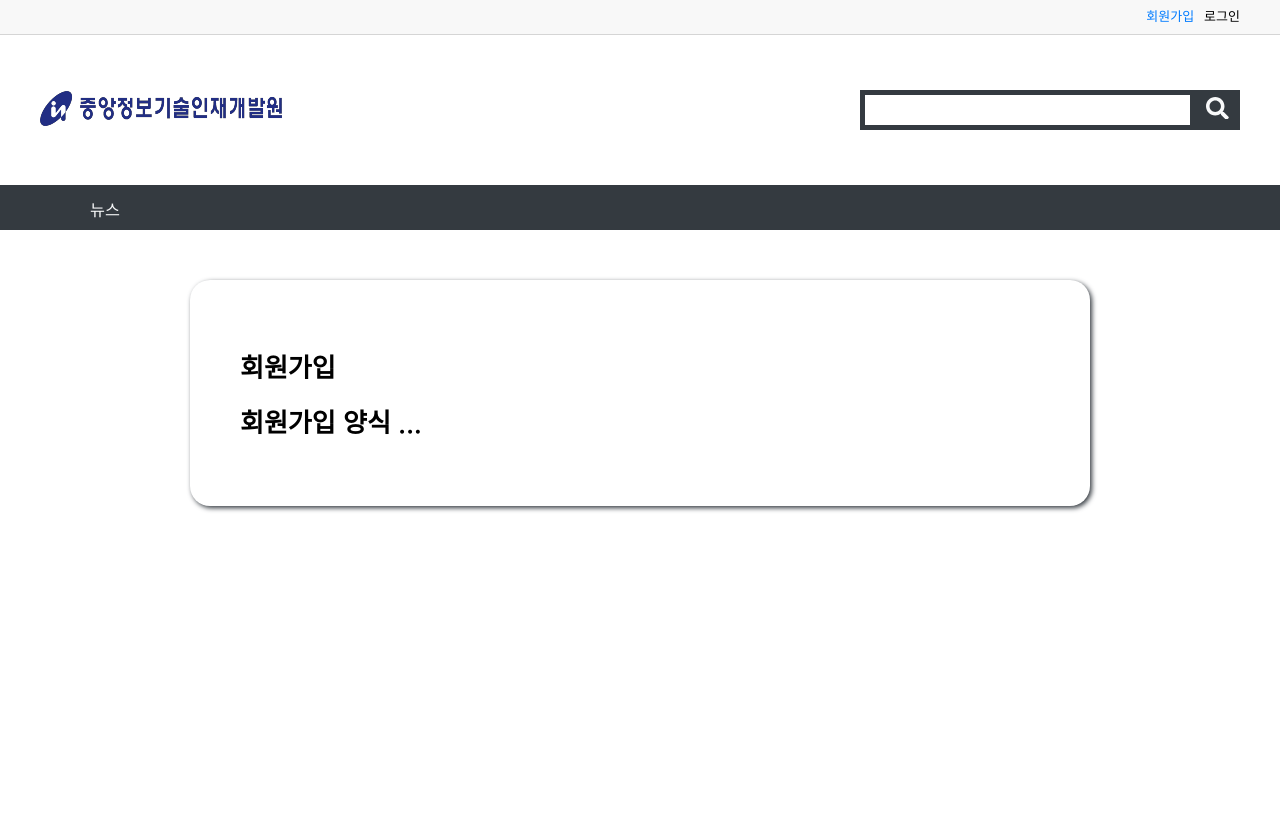
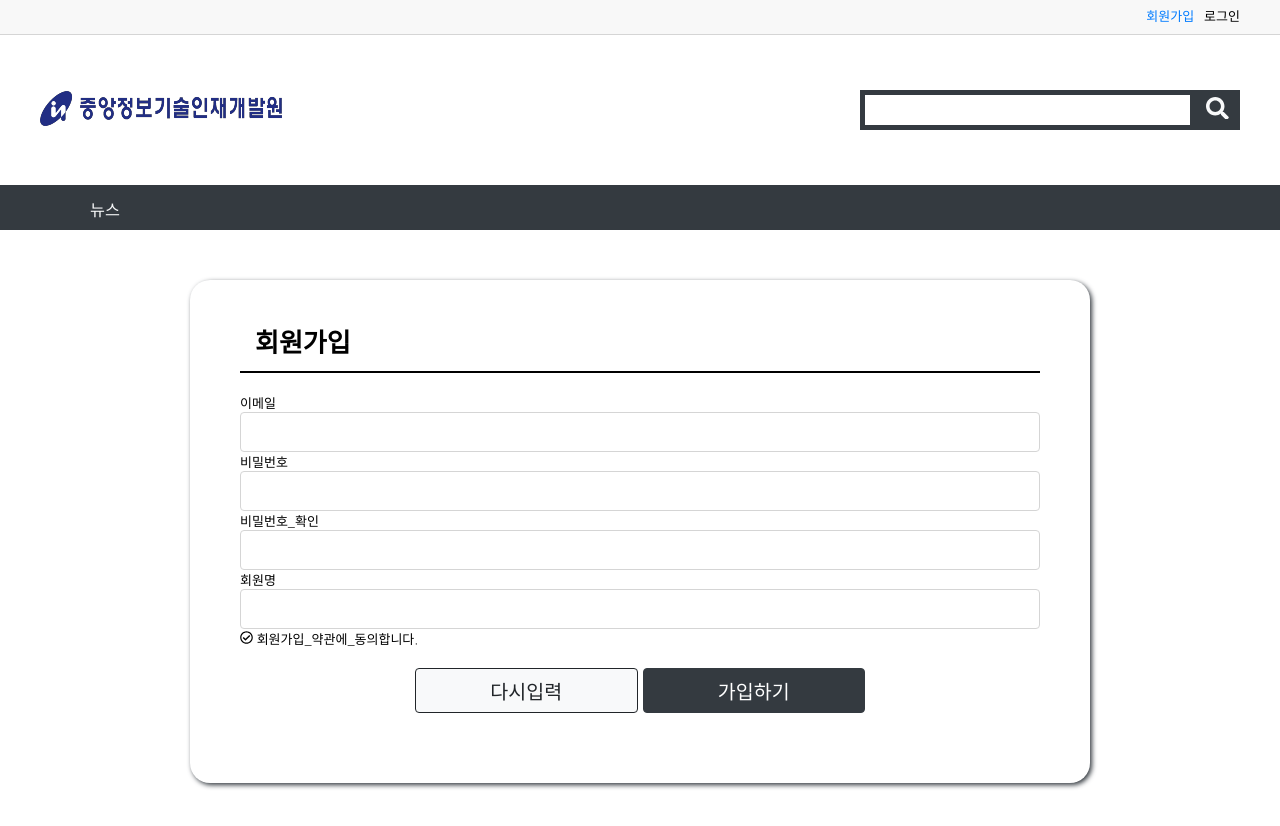
Before and after one commit to hyeon12/react_project, a React (Create React App) app: page /member/join in a window 1280 px wide. Shown: the top 826 px of the page. Built offline with nearby package versions, Linux system fonts and the light colour scheme.

Commit message:
공통 컴포넌트 작업 - 메인 제목, 버튼, 입력박스, 회원 가입 페이지 구성 중

```diff
--- /dev/null
+++ b/src/commons/components/Buttons.js
@@ -0,0 +1,35 @@
+import styled, { css } from 'styled-components';
+import { buttonColor } from '../../styles/color';
+import fontSize from '../../styles/fontSize';
+const { big } = fontSize;
+
+export const BigButton = styled.button`
+  font-size: ${big};
+  height: 45px;
+  width: 100%;
+  border-radius: 4px;
+  cursor: pointer;
+
+  ${({ color }) =>
+    buttonColor[color] &&
+    css`
+      background: ${buttonColor[color][0]};
+      color: ${buttonColor[color][1]};
+      border: 1px solid ${buttonColor[color][2]};
+    `}
+`;
+
+export const ButtonGroup = styled.div`
+  display: flex;
+  width: ${({width}) => (width ? `${width}px` : '100%')};
+  margin: 20px auto;
+
+  button {
+    width: 0;
+    flex-grow: 1;
+  }
+
+  button + button {
+    margin-left: 5px;
+  }
+`;
--- /dev/null
+++ b/src/commons/components/InputBox.js
@@ -0,0 +1,12 @@
+import React from 'react';
+import styled from 'styled-components';
+
+const InputBox = styled.input`
+  border: 1px solid #d5d5d5;
+  height: 40px;
+  width: 100%;
+  padding: 0 10px;
+  border-radius: 4px;
+`;
+
+export default React.memo(InputBox);
--- a/src/commons/components/TitleBox.js
+++ b/src/commons/components/TitleBox.js
@@ -1,3 +1,12 @@
-import styled from "styled-components";
+import styled from 'styled-components';
+import fontSize from '../../styles/fontSize';
 
-export const MainTitle = styled.h1``;
+const { extraBig } = fontSize;
+
+export const MainTitle = styled.h1`
+  font-size: ${extraBig};
+  border-bottom: 2px solid #000;
+  padding: 0 15px 15px;
+  margin: 0 0 20px;
+  line-height: 1;
+  `;
--- a/src/member/components/JoinForm.js
+++ b/src/member/components/JoinForm.js
@@ -1,7 +1,54 @@
-import React from "react";
+import React from 'react';
+import { useTranslation } from 'react-i18next';
+import styled from 'styled-components';
+import { FaCheckCircle, FaRegCheckCircle } from 'react-icons/fa';
+import { BigButton, ButtonGroup } from '../../commons/components/Buttons';
+import InputBox from '../../commons/components/InputBox';
+
+const FormBox = styled.form``;
 
 const JoinForm = () => {
-    return <h1> 회원가입 양식 ... </h1>
+  const { t } = useTranslation();
+  return (
+    <FormBox autoComplete="off">
+      <dl>
+        <dt>{t('이메일')}</dt>
+        <dd>
+          <InputBox type="text" />
+        </dd>
+      </dl>
+      <dl>
+        <dt>{t('비밀번호')}</dt>
+        <dd>
+          <InputBox type="password" />
+        </dd>
+      </dl>
+      <dl>
+        <dt>{t('비밀번호_확인')}</dt>
+        <dd>
+          <InputBox type="password" />
+        </dd>
+      </dl>
+      <dl>
+        <dt>{t('회원명')}</dt>
+        <dd>
+          <InputBox type="text" />
+        </dd>
+      </dl>
+
+      <div className="terms-agree">
+        <FaRegCheckCircle /> {t('회원가입_약관에_동의합니다.')}
+      </div>
+      <ButtonGroup width={450}>
+        <BigButton type="reset" color="light">
+          {t('다시입력')}
+        </BigButton>
+        <BigButton type="submit" color="dark">
+          {t('가입하기')}
+        </BigButton>
+      </ButtonGroup>
+    </FormBox>
+  );
 };
 
 export default React.memo(JoinForm);
--- a/src/member/pages/Join.js
+++ b/src/member/pages/Join.js
@@ -3,6 +3,7 @@
 import { useTranslation } from 'react-i18next';
 import JoinForm from '../components/JoinForm';
 import { OuterBox } from '../../commons/components/LayoutBox';
+import { MainTitle } from '../../commons/components/TitleBox';
 
 const Join = () => {
   const { t } = useTranslation();
@@ -13,7 +14,7 @@
         <title>{t('회원가입')}</title>
       </Helmet>
       <OuterBox>
-        <h1>{t('회원가입')}</h1>
+        <MainTitle>{t('회원가입')}</MainTitle>
         <JoinForm />
       </OuterBox>
     </>
--- a/src/styles/color.js
+++ b/src/styles/color.js
@@ -10,12 +10,12 @@
 };
 
 export const buttonColor = {
-  primary: [color.primary, '#fff'],
-  secondary: [color.secondary, '#fff'],
-  success: [color.success, '#fff'],
-  danger: [color.danger, '#fff'],
-  warning: [color.warning, '#212529'],
-  info: [color.info, '#fff'],
-  light: [color.light, '#212529'],
-  dark: [color.dark, '#fff'],
+  primary: [color.primary, '#fff', color.primary],
+  secondary: [color.secondary, '#fff', color.secondary],
+  success: [color.success, '#fff', color.success],
+  danger: [color.danger, '#fff', color.danger],
+  warning: [color.warning, '#212529', '#212529'],
+  info: [color.info, '#fff', color.info],
+  light: [color.light, '#212529', '#212529'],
+  dark: [color.dark, '#fff', color.dark],
 };
```
